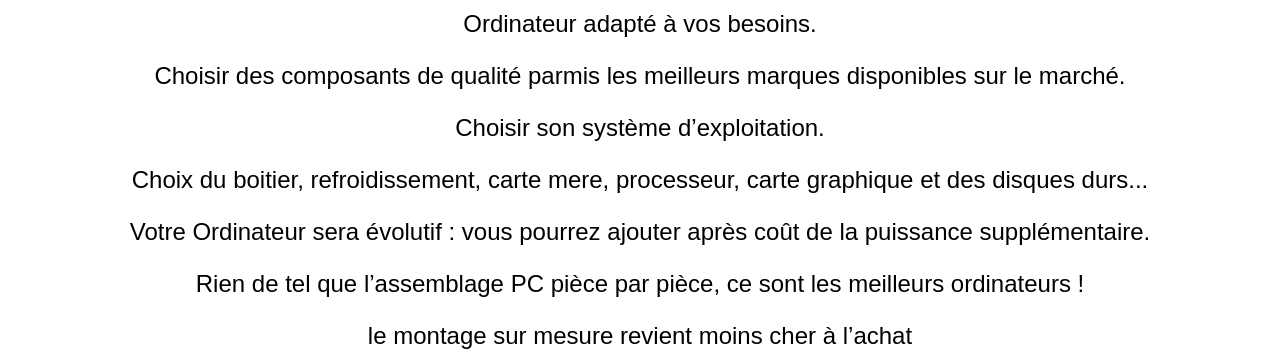
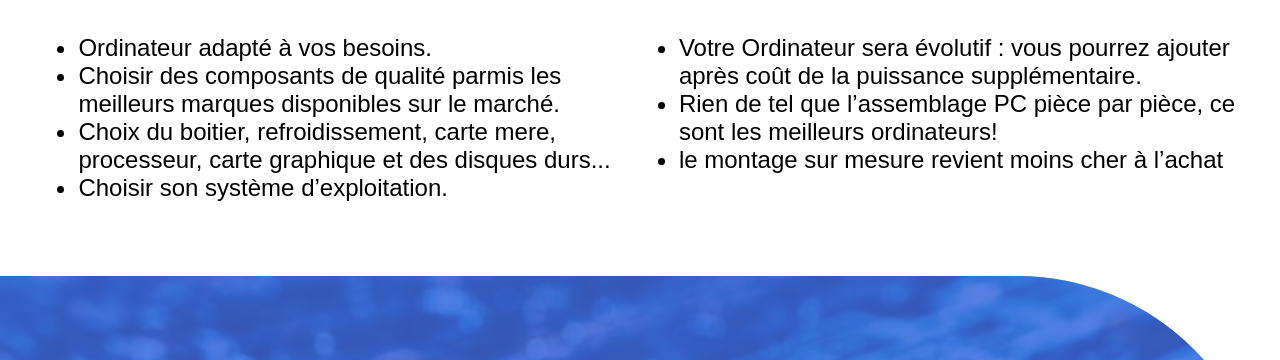
Before and after one commit to JimCarter44/dpplogv2, a website built with Parcel: page montage.html in a window 1280 px wide. Shown: the part 224-584 px from the top of the page. Built offline with nearby package versions, Linux system fonts and the light colour scheme.

Commit message:
modif montage pc liste

```diff
--- a/css/detailsOffre.css
+++ b/css/detailsOffre.css
@@ -111,6 +111,16 @@ header nav a {
   font-size: 1.5em;
 }
 
+#titleOffreListe {
+  display: flex;
+  flex-direction: row;
+  justify-content: center;
+  text-align: left;
+  font-family: 'Arial', serif;
+  font-size: 1.5em;
+  margin: 0 3% 50px 3%;
+}
+
 .offreGauche {
   background-image: url("../img/bg.jpg");
   background-size: cover;
--- a/montage.html
+++ b/montage.html
@@ -50,15 +50,21 @@
 </header>
 <section class="titleOffre">
   <h1>LES AVANTAGES D'UN PC SUR MESURE</h1>
-  <p>Ordinateur adapté à vos besoins.</p>
-  <p>Choisir des composants de qualité parmis les meilleurs marques disponibles sur le marché.</p>
-  <p> Choisir son système d’exploitation.</p>
-  <p>Choix du boitier, refroidissement, carte mere, processeur, carte graphique et des
-    disques durs...</p>
-  <p>Votre Ordinateur sera évolutif : vous pourrez ajouter après coût de la puissance
-    supplémentaire.</p>
-  <p>Rien de tel que l’assemblage PC pièce par pièce, ce sont les meilleurs ordinateurs !</p>
-  <p>le montage sur mesure revient moins cher à l’achat</p>
+  <div id="titleOffreListe">
+    <ul>
+      <li>Ordinateur adapté à vos besoins.</li>
+      <li>Choisir des composants de qualité parmis les meilleurs marques disponibles sur le marché.</li>
+      <li>Choix du boitier, refroidissement, carte mere, processeur, carte graphique et des
+        disques durs...</li>
+      <li>Choisir son système d’exploitation.</li>
+    </ul>
+    <ul>
+      <li>Votre Ordinateur sera évolutif : vous pourrez ajouter après coût de la puissance
+        supplémentaire.</li>
+      <li>Rien de tel que l’assemblage PC pièce par pièce, ce sont les meilleurs ordinateurs!</li>
+      <li>le montage sur mesure revient moins cher à l’achat</li>
+    </ul>
+  </div>
 </section>
 <section class="offreGauche">
   <div class="offreFiltreBleuGauche">
```
